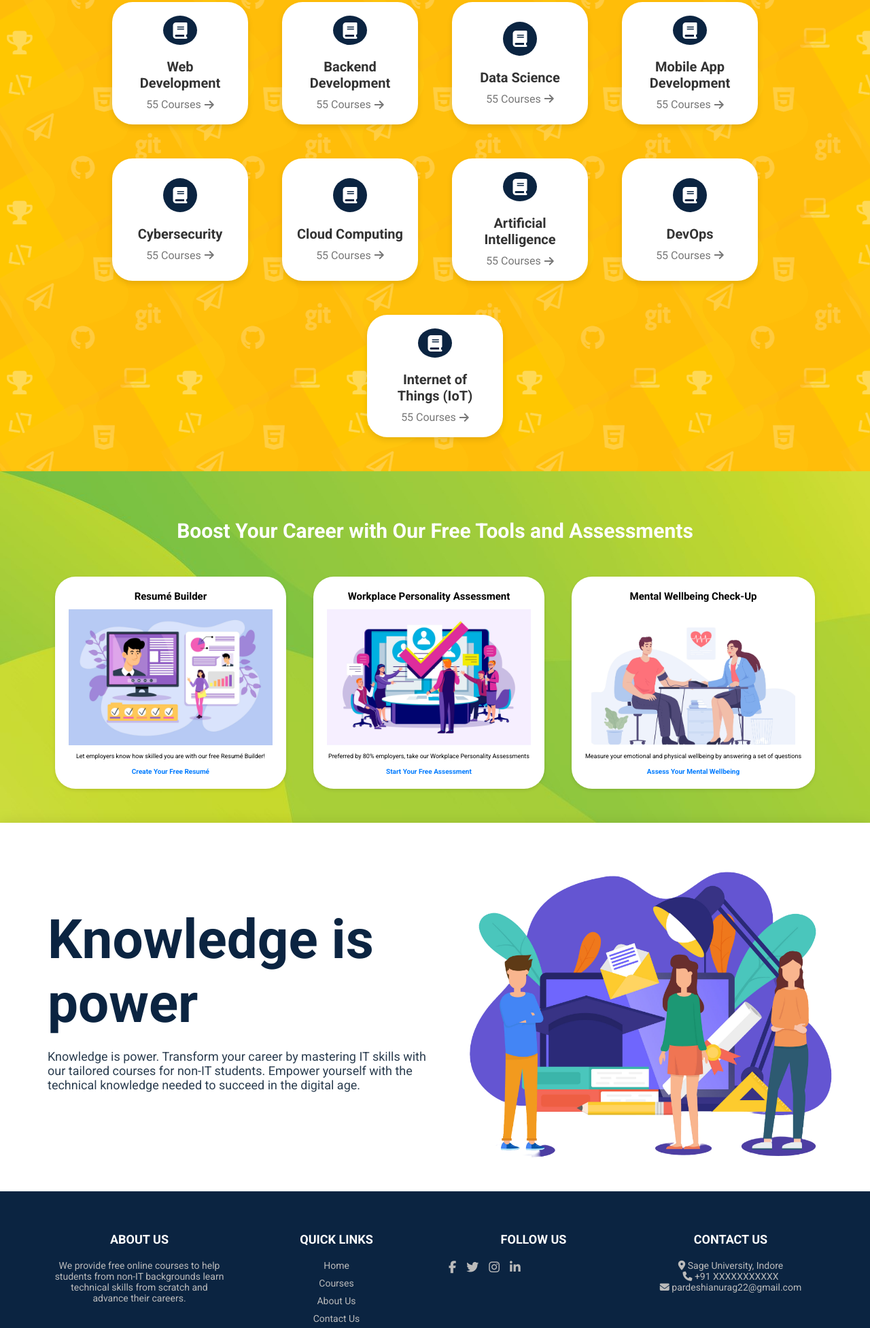
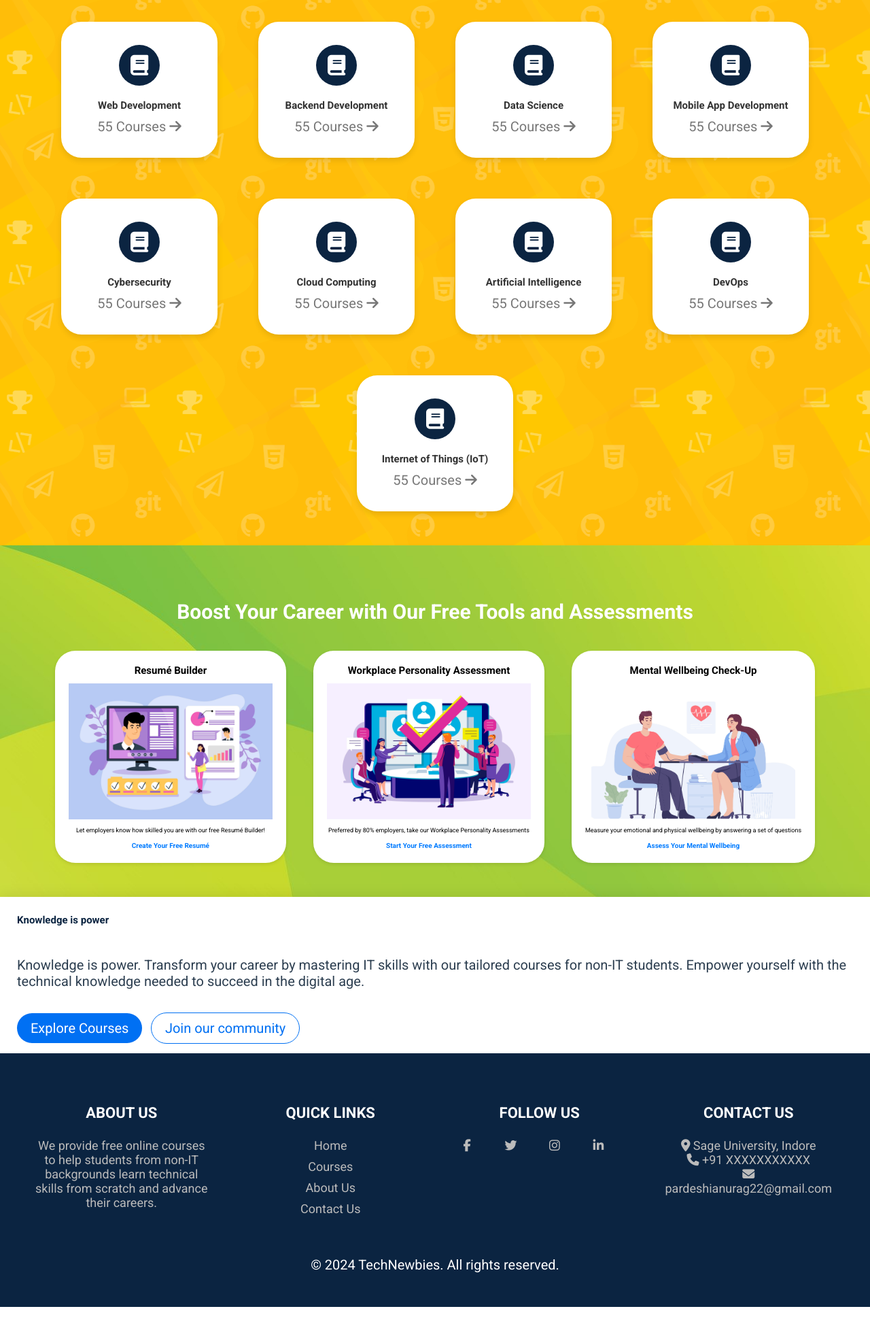
Before and after one commit to anuragpardeshii/Aarambh, a plain HTML site: page index.html in a window 1280 px wide. Shown: the part 847-2800 px from the top of the page at 68% size. After the commit the page ends 2769 px from the top, so only its background shows below. Drawn offline with Linux system fonts and the light colour scheme; a script that the page names is missing; a web font is replaced by a local one.

Commit message:
commit by anurag

```diff
--- a/index.html
+++ b/index.html
@@ -30,10 +30,10 @@
         </div>
         <div class="nav">
             <a href="courses.html"><span>Explore Courses</span></a>
-            <a href="teachers.html"><span>Teachers</span></a>
+            <a href="live.html"><span>Live</span></a>
             <a href="about.html"><span>About us</span></a>
             <a href="contact.html"><span>Contact us</span></a>
-        </div>
+        </div>`
 
         <div class="profile">
             <a href="#"><i class="fa-solid fa-fire"></i> 7 days</a>
@@ -53,10 +53,10 @@
             </form>
 
             <div class="illustrations">
-                <img src="./image/confused.png" alt="Person with telescope" class="homeb-img">
-                <img src="./image/searching.png" alt="Person with laptop on bench" class="home-img">
-                <img src="./image/learning.png" alt="Person riding bicycle" class="home-img">
-                <img src="./image/progress.png" alt="Person with diploma" class="homeb-img">
+                <img src="./image/confused.png" alt="Person with telescope" class="homeb-img responsive">
+                <img src="./image/searching.png" alt="Person with laptop on bench" class="home-img responsive">
+                <img src="./image/learning.png" alt="Person riding bicycle" class="home-img responsive">
+                <img src="./image/progress.png" alt="Person with diploma" class="homeb-img hide responsive">
             </div>
         </div>
         <!--intro section starts-->
@@ -223,10 +223,12 @@
                 <h1>Knowledge is power</h1>
                 <p>Knowledge is power. Transform your career by mastering IT skills with our tailored courses for non-IT
                     students. Empower yourself with the technical knowledge needed to succeed in the digital age.</p>
+                <div class="buttons">
+                    <a href="Courses.html" class="join-free">Explore Courses</a>
+                    <a href="#" class="business">Join our community</a>
+                </div>
             </div>
-            <div class="join-us-right">
-                <img src="./image/Community.png" alt="">
-            </div>
+
         </div>
     </section>
     <!--careers section ends-->
--- a/style.css
+++ b/style.css
@@ -40,7 +40,7 @@ body {
 }
 .header {
     background-color: #fff;
-    padding: 10px 0;
+    padding: 1rem 0;
     box-shadow: 0 2px 4px rgba(0,0,0,0.1);
     display: flex;
     text-align: center;
@@ -73,8 +73,8 @@ body {
     display: flex;
     align-items: center;
     border: 1px solid #ccc;
-    border-radius: 25px;
-    padding: 5px 10px;
+    border-radius: 3rem;
+    padding: .5rem 1rem;
     background-color: #fff;
     box-shadow: 0 2px 4px rgba(0,0,0,0.1);
 }
@@ -82,7 +82,7 @@ body {
     border: none;
     outline: none;
     flex: 1;
-    padding: 10px;
+    padding: 1rem;
     font-size: 1.5rem;
     border-radius: 3rem;
 }
@@ -92,8 +92,8 @@ body {
     outline: none;
     color: var(--white);
     border-radius: 50%;
-    width: 40px;
-    height: 40px;
+    width: 5rem;
+    height: 5rem;
     display: flex;
     align-items: center;
     justify-content: center;
@@ -101,8 +101,8 @@ body {
 }
 
 .header .logo .search-form button img {
-    width: 20px;
-    height: 20px;
+    width: 2.5rem;
+    height: 2.5rem;
 }
 
 .header .nav{
@@ -150,11 +150,11 @@ body {
 }
 
 .home-page .intro h1 {
-    margin-bottom: 20px;
-    font-size: 36px;
+    margin-bottom: 2.5rem;
+    font-size: 4rem;
     color: var(--second-color);
     font-weight: 900;
-    margin: 36px;
+    margin: 4rem;
     text-align: center;
 }
 
@@ -163,16 +163,16 @@ body {
     border-radius: 3rem;
     display: flex;
     align-items: center;
-    font-size: 20px;
-    height: 64px;
+    font-size: 2.5rem;
+    height: 8rem;
     margin: auto;
     text-align: center;
-    width: 748px;
+    width: 50%;
 }
 
 .home-page .intro .home-search-form input::placeholder {
     font-size: 2.5rem;
-    line-height: 50px;
+    line-height: 6rem;
     color: #888;
   }
 
@@ -257,6 +257,7 @@ body {
 /*cards section*/
 .background {
     background-image: url(./image/bgnew.png);
+    width: 100%;
 }
 
 .background h1{
@@ -268,12 +269,9 @@ body {
 
 .card-container{
     justify-content: center;
-    margin: auto;
     display: flex;
-    flex-direction: row;
     align-items: center;
-    width: 100%;
-    gap: 5rem;
+    gap: 6rem;
     padding: 5rem;
     flex-wrap: wrap; /* Ensure the cards wrap to the next line */
 }
@@ -282,15 +280,15 @@ body {
     background-color: white;
     border-radius: 3rem;
     box-shadow: 0 4px 8px rgba(0, 0, 0, 0.1);
-    width: 20rem;
-    height: 18rem;
+    width: 23rem;
+    height: 20rem;
     display: flex;
     flex-direction: column; /* Ensure the content is stacked vertically */
     align-items: center; /* Center the content horizontally */
     justify-content: center; /* Center the content vertically */
     text-align: center;
     cursor: pointer;
-    padding: 20px;
+    padding: 2.5rem;
     transition: .2s linear;
 }
 
@@ -301,25 +299,25 @@ body {
 .card-icon {
     background-color: var(--main-color);
     color: white;
-    width: 50px;
-    height: 50px;
+    width: 6rem;
+    height: 6rem;
     border-radius: 50%;
     display: flex;
     justify-content: center;
     align-items: center;
-    margin: 0 auto 10px auto;
-    font-size: 24px;
+    margin: 0 auto 1rem auto;
+    font-size: 3rem;
 }
 
 .card-content h3 {
-    margin: 10px 0;
-    font-size: 20px;
+    margin: 1rem 0;
+    font-size: 1.5rem;
     color: #333;
 }
 
 .card-content p {
     margin: 0;
-    font-size: 16px;
+    font-size: 2rem;
     color: #777;
     display: flex;
     justify-content: center;
@@ -327,7 +325,7 @@ body {
 }
 
 .card-content p i {
-    margin-left: 5px;
+    margin-left: .5rem;
 }
 
 .marquee{
@@ -356,8 +354,8 @@ body {
 .careers h1{
     font-size: 3rem;
     color: white;
-    padding: 3rem;
-    padding-top: 4rem;
+    padding: 2rem;
+    padding-top: 5rem;
 }
 
 .box-container {
@@ -391,6 +389,7 @@ body {
 
 .box img{
     height: 20rem;
+    width: 100%;
     object-fit: contain;
 }
 
@@ -402,7 +401,7 @@ body {
 }
 
 .box-content {
-    margin-top: 10px;
+    margin-top: 1rem;
 }
 
 .box-content p {
@@ -414,7 +413,7 @@ body {
     text-decoration: none;
     color: #007BFF;
     font-weight: bold;
-    margin-top: 10px;
+    margin-top: 1rem;
     display: inline-block;
 }
 
@@ -427,50 +426,52 @@ body {
 .join-us {
     display: flex;
     align-items: center;
-    padding: 20px;
+    padding: 2.5rem;
+    width: 100%;
     box-shadow: 0 0 20px rgba(0, 0, 0, 0.1);
 }
 .join-us-left {
-    margin-right: 20px;
     text-align: start;
-    margin-left: 5rem;
-    width: 570px;
+    flex: 1;
+    width: 70rem;
 }
 .join-us-left h1 {
-    font-size: 8rem;
+
+    width: 100%;
     color: var(--main-color);
 }
 
 .join-us-left p {
     font-size: 2rem;
+    padding: 2rem 0;
     color: var(--black);
 }
 
 .join-us-left p {
-    font-size: 18px;
-    margin: 20px 0;
+    font-size: 2rem;
+    margin: 2.5rem 0;
 }
 
 .join-us-right {
     position: relative;
-    right: 0;
 }
 .join-us-right img {
-    height: 50rem;
+    height: 5rem;
+;
 }
 
 footer {
     background-color: var(--main-color);
     color: #fff;
-    padding: 40px 0;
+    padding: 5rem 0;
     position: relative;
     width: 100%;
 }
 
 .footer-container {
-    max-width: 1200px;
     margin: 0 auto;
-    padding: 0 20px;
+    width: 100%;
+    padding: 0 2.5rem;
 }
 
 .footer-row {
@@ -481,19 +482,20 @@ footer {
 
 .footer-column {
     flex: 1;
-    min-width: 200px;
-    margin: 20px;
+    margin: 2.5rem;
 }
 
 .footer-column h3 {
-    margin-bottom: 20px;
-    font-size: 18px;
+    margin-bottom: 2.5rem;
+    font-size: 2.2rem;
+    width: 100%;
     text-transform: uppercase;
 }
 
 .footer-column p, .footer-column ul, .footer-column a {
     color: #bbb;
-    font-size: 14px;
+    width: 100%;
+    font-size: 1.8rem;
     text-decoration: none;
 }
 
@@ -503,7 +505,7 @@ footer {
 }
 
 .footer-column ul li {
-    margin-bottom: 10px;
+    margin-bottom: 1rem;
 }
 
 .footer-column ul li a:hover {
@@ -512,12 +514,13 @@ footer {
 
 .social-icons {
     display: flex;
+    justify-content: center;
 }
 
 .social-icons a {
     color: #bbb;
-    font-size: 18px;
-    margin-right: 15px;
+    font-size: 1.8rem;
+    margin-right: 2rem;
     transition: color 0.3s;
 }
 
@@ -527,23 +530,13 @@ footer {
 
 .footer-bottom {
     text-align: center;
-    margin-top: 20px;
+    margin-top: 2.5rem;
 }
 
 .footer-bottom p {
     margin: 0;
-    font-size: 14px;
-}
-
-@media (max-width: 768px) {
-    .footer-row {
-        flex-direction: column;
-        align-items: center;
-    }
-
-    .footer-column {
-        margin: 10px 0;
-    }
+    font-size: 2rem;
+    width: 100%;
 }
 
 .course{
@@ -593,10 +586,84 @@ footer {
     margin-top: 2rem;
     text-align: center;
     display: block;
-    border-radius: 5px;
+    border-radius: .5rem;
     cursor: pointer;
 }
 
 .course img{
     width: 90%;
 }
+
+.buttons {
+    margin-top: 2.5rem;
+}
+.buttons a {
+    text-decoration: none;
+    padding: 1rem 2.5rem;
+    border-radius: .5rem;
+    font-size: 2rem;
+    margin-right: 1rem;
+}
+
+.buttons .join-free {
+    background-color: #0070f3;
+    border-radius: 3rem;
+    color: white;
+    padding: 1rem 2rem;
+}
+
+.buttons .business {
+    border: 1px solid #0070f3;
+    color: #0070f3;
+    border-radius: 3rem;
+    padding: 1rem 2rem;
+}
+
+.responsive {
+    width: 100%;
+    height: auto;
+  }
+
+@media (max-width:1200px){
+
+    body{
+        padding-left: 0;
+    }
+
+
+
+
+}
+
+
+@media (max-width:991px){
+    html{
+        font-size: 55%;
+    }
+}
+
+@media (max-width: 768px) {
+
+    .header .flex .search-form {
+        position: absolute;
+
+        clip-path: polygon(0 0, 100% 0, 0 0);
+        transition: .2s linear;
+    }
+    .footer-row {
+        flex-direction: column;
+        align-items: center;
+    }
+
+    .footer-column {
+        margin: 1rem 0;
+    }
+}
+
+@media (max-width: 450px) {
+    html{
+        font-size: 50%;
+    }
+
+
+}
```
Also changed, not shown: live.html (added).
